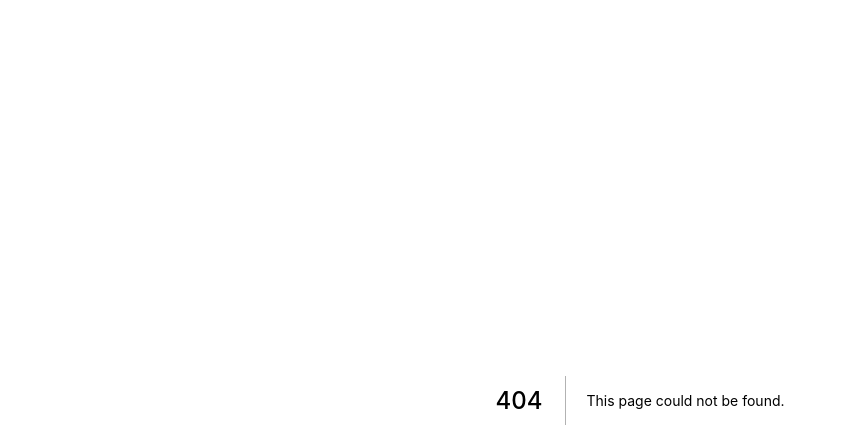
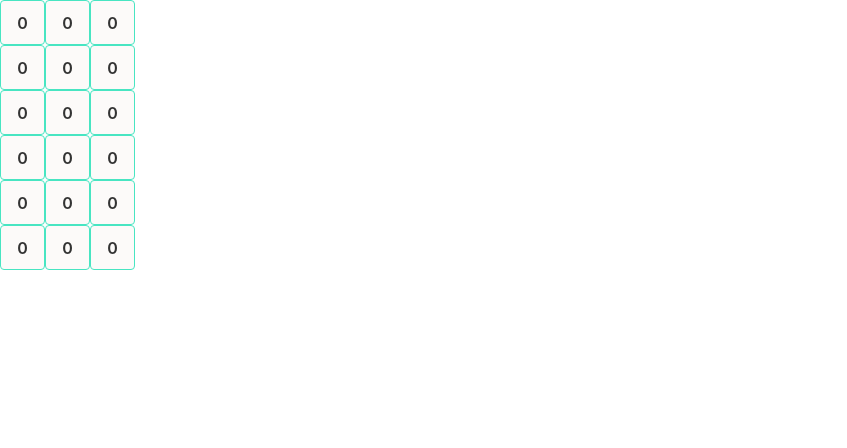
Before and after one commit to limzhanrong/days-to-spread-virus, a Next.js app: page /game in a window 1280 px wide. Before the commit this address had no page. Shown: the top 448 px of the page, without its empty margins (0-847 px from the left). Built offline with nearby package versions, Linux system fonts and the light colour scheme.

Commit message:
Created Cells

```diff
--- /dev/null
+++ b/components/grid/Cell.jsx
@@ -0,0 +1,11 @@
+import React, {useEffect, useState} from 'react'
+import styles from '/styles/Home.module.css'
+
+const Cell = ({row, col, val, handleClick}) => {
+
+  return (
+    <div onClick={()=>handleClick(row,col)} className={styles.cell}>{val}</div>
+  )
+}
+
+export default Cell
--- /dev/null
+++ b/components/grid/CellGenerator.jsx
@@ -0,0 +1,21 @@
+import React from 'react'
+import Cell from '/components/grid/Cell'
+import { Grid } from '@mui/material'
+
+const CellGenerator = ({grid, handleClick}) => {
+  return (
+    <Grid container>
+      {grid.map((row, r)=>{
+          return (
+            <Grid key={r} item xs={12}>
+            {
+            row.map((item, c)=>{return <Cell key={c} row={r} col={c} val={grid[r][c]} handleClick={handleClick}>{grid[r][c]}</Cell>})
+            }
+            </Grid>
+          )
+      })}
+    </Grid>
+  )
+}
+
+export default CellGenerator
--- /dev/null
+++ b/components/grid/CellGrid.jsx
@@ -0,0 +1,38 @@
+import React, { useEffect, useState } from 'react'
+import CellGenerator from './CellGenerator'
+
+
+const CellGrid = ({rowSize, colSize}) => {
+  // const [size, setSize] = useState()
+  const [grid, setGrid] = useState(generateEmptyArray(rowSize, colSize))
+
+  useEffect(()=>{
+    // setGrid(generateEmptyArray(size))
+  }, [rowSize, colSize])
+
+  const handleClick = (r,c) => {
+    grid[r][c] += 1
+    setGrid([...grid])
+  }
+
+
+  return (
+    <div className="grid-container">
+      <CellGenerator grid={grid} handleClick={handleClick}></CellGenerator>
+    </div>
+  )
+}
+
+const generateEmptyArray = (rowSize, colSize) => {
+  const arr = []
+  for(var i=0; i< rowSize; i++){
+    arr[i] = []
+    for(var j=0;j<colSize;j++){
+      arr[i][j] = 0;
+    }
+  }
+  return arr
+}
+
+
+export default CellGrid
--- /dev/null
+++ b/jsconfig.json
@@ -0,0 +1,5 @@
+{
+    "compilerOptions": {
+      "baseUrl": "."
+    }
+  }
--- a/package.json
+++ b/package.json
@@ -9,6 +9,9 @@
     "lint": "next lint"
   },
   "dependencies": {
+    "@emotion/react": "^11.9.0",
+    "@emotion/styled": "^11.8.1",
+    "@mui/material": "^5.6.2",
     "next": "12.1.5",
     "react": "18.0.0",
     "react-dom": "18.0.0"
--- a/pages/api/hello.js
+++ /dev/null
@@ -1,5 +0,0 @@
-// Next.js API route support: https://nextjs.org/docs/api-routes/introduction
-
-export default function handler(req, res) {
-  res.status(200).json({ name: 'John Doe' })
-}
--- /dev/null
+++ b/pages/game/index.js
@@ -0,0 +1,13 @@
+import React, { useState } from 'react'
+import Cell from '/components/grid/Cell'
+import CellGrid from '/components/grid/CellGrid'
+
+const Game = () => {
+  return (
+    <>
+      <CellGrid rowSize={6} colSize={3}></CellGrid>
+    </>
+  )
+}
+
+export default Game
--- a/styles/Home.module.css
+++ b/styles/Home.module.css
@@ -114,3 +114,25 @@
     flex-direction: column;
   }
 }
+
+.cell {
+  background: #FCFAF9;
+  border: 1px solid #48E5C2;
+  border-radius: 4px;
+  float: left;
+  line-height: 45px;
+  height: 45px;
+  text-align: center;
+  width: 45px;
+  cursor: pointer;
+  color: #333333;
+  font-weight: 600;
+
+  /* &:focus {
+    outline: none;
+  } */
+}
+
+.grid-container {
+  display: inline-grid;
+}
```
Also changed, not shown: pages/index.js (+5 -27 lines), 1 other file (tests, documents, lock files or other folders).
